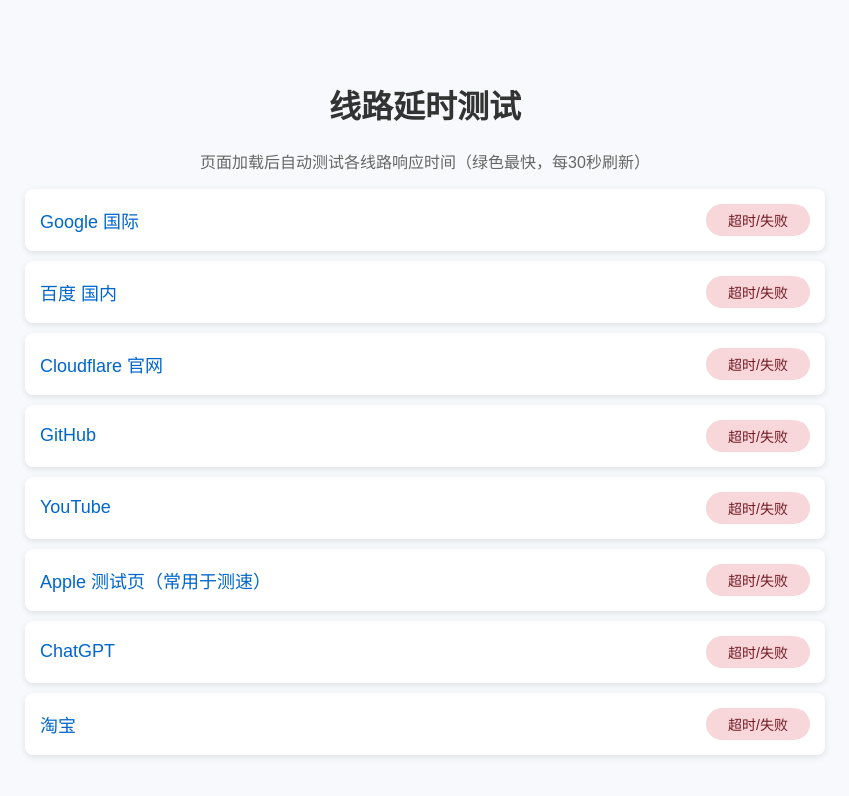
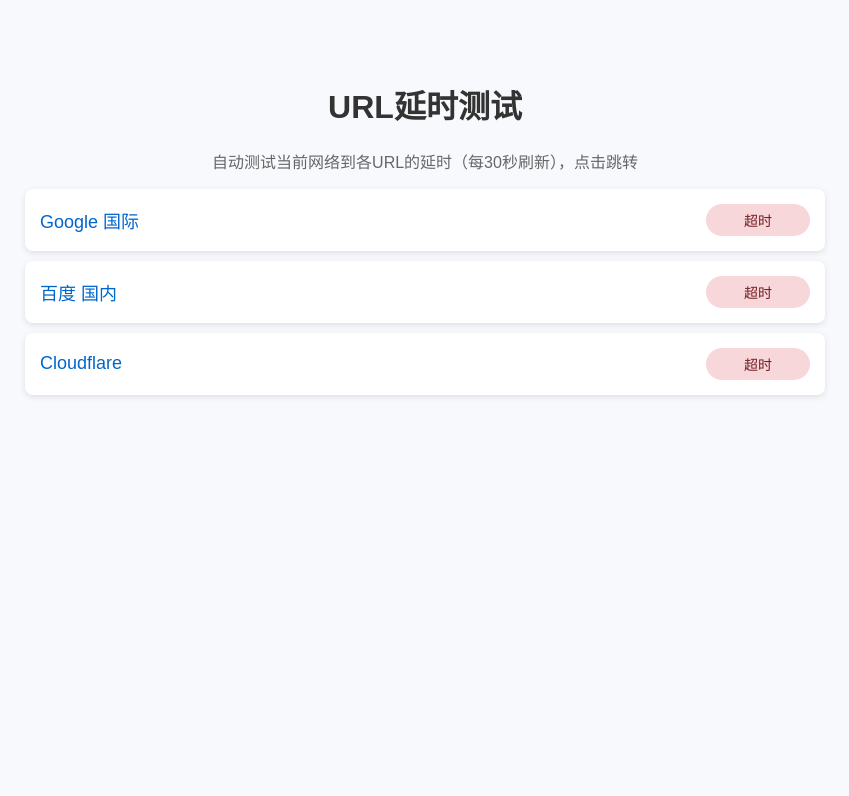
Before and after one commit to kugoucloud/kugoucloud, a plain HTML site: page index.html in a window 1280 px wide. Shown: the whole page, without its empty margins (215-1064 px from the left). Drawn offline with Linux system fonts and the light colour scheme; no server answers.

Commit message:
Update title and content for latency test page

```diff
--- a/index.html
+++ b/index.html
@@ -3,41 +3,14 @@
 <head>
     <meta charset="UTF-8">
     <meta name="viewport" content="width=device-width, initial-scale=1.0">
-    <title>线路延时测试跳转页</title>
+    <title>URL延时测试跳转页</title>
     <style>
-        body {
-            font-family: Arial, sans-serif;
-            max-width: 800px;
-            margin: 40px auto;
-            padding: 20px;
-            background: #f7f9fc;
-            color: #333;
-        }
+        body { font-family: Arial, sans-serif; max-width: 800px; margin: 40px auto; padding: 20px; background: #f7f9fc; color: #333; }
         h1 { text-align: center; }
         .url-list { list-style: none; padding: 0; }
-        .url-item {
-            padding: 15px;
-            margin: 10px 0;
-            background: white;
-            border-radius: 8px;
-            box-shadow: 0 2px 6px rgba(0,0,0,0.1);
-            display: flex;
-            justify-content: space-between;
-            align-items: center;
-        }
-        .url-item a {
-            text-decoration: none;
-            color: #0066cc;
-            font-size: 18px;
-            flex: 1;
-        }
-        .status {
-            font-size: 14px;
-            padding: 6px 12px;
-            border-radius: 20px;
-            min-width: 80px;
-            text-align: center;
-        }
+        .url-item { padding: 15px; margin: 10px 0; background: white; border-radius: 8px; box-shadow: 0 2px 6px rgba(0,0,0,0.1); display: flex; justify-content: space-between; align-items: center; }
+        .url-item a { text-decoration: none; color: #0066cc; font-size: 18px; flex: 1; }
+        .status { font-size: 14px; padding: 6px 12px; border-radius: 20px; min-width: 80px; text-align: center; }
         .testing { background: #ddd; color: #666; }
         .good { background: #d4edda; color: #155724; }
         .medium { background: #fff3cd; color: #856404; }
@@ -45,10 +18,11 @@
     </style>
 </head>
 <body>
-    <h1>线路延时测试</h1>
-    <p style="text-align:center;color:#666;">页面加载后自动测试各线路响应时间（绿色最快，每30秒刷新）</p>
+    <h1>URL延时测试</h1>
+    <p style="text-align:center;color:#666;">自动测试当前网络到各URL的延时（每30秒刷新），点击跳转</p>
 
-    <ul class="url-list" id="urlList">
+    <ul class="url-list">
+        <!-- 添加你的URL和名称 -->
         <li class="url-item">
             <a href="https://www.google.com" target="_blank">Google 国际</a>
             <span class="status testing">测试中...</span>
@@ -58,67 +32,35 @@
             <span class="status testing">测试中...</span>
         </li>
         <li class="url-item">
-            <a href="https://www.cloudflare.com" target="_blank">Cloudflare 官网</a>
+            <a href="https://www.cloudflare.com" target="_blank">Cloudflare</a>
             <span class="status testing">测试中...</span>
         </li>
-        <li class="url-item">
-            <a href="https://github.com" target="_blank">GitHub</a>
-            <span class="status testing">测试中...</span>
-        </li>
-        <li class="url-item">
-            <a href="https://www.youtube.com" target="_blank">YouTube</a>
-            <span class="status testing">测试中...</span>
-        </li>
-        <li class="url-item">
-            <a href="https://www.apple.com/library/test/success.html" target="_blank">Apple 测试页（常用于测速）</a>
-            <span class="status testing">测试中...</span>
-        </li>
-        <li class="url-item">
-            <a href="https://chat.openai.com" target="_blank">ChatGPT</a>
-            <span class="status testing">测试中...</span>
-        </li>
-        <li class="url-item">
-            <a href="https://www.taobao.com" target="_blank">淘宝</a>
-            <span class="status testing">测试中...</span>
-        </li>
+        <!-- 继续添加更多 -->
     </ul>
 
     <script>
         const urls = [
             { name: "Google 国际", url: "https://www.google.com" },
             { name: "百度 国内", url: "https://www.baidu.com" },
-            { name: "Cloudflare 官网", url: "https://www.cloudflare.com" },
-            { name: "GitHub", url: "https://github.com" },
-            { name: "YouTube", url: "https://www.youtube.com" },
-            { name: "Apple 测试页", url: "https://www.apple.com/library/test/success.html" },
-            { name: "ChatGPT", url: "https://chat.openai.com" },
-            { name: "淘宝", url: "https://www.taobao.com" }
+            { name: "Cloudflare", url: "https://www.cloudflare.com" }
+            // 添加更多 { name: "名称", url: "https://example.com" }
         ];
 
         async function testLatency(url, element) {
             const start = performance.now();
             try {
                 const controller = new AbortController();
-                const timeoutId = setTimeout(() => controller.abort(), 8000);
-
-                await fetch(url, {
-                    method: 'HEAD',
-                    mode: 'no-cors',
-                    signal: controller.signal
-                });
-
+                const timeoutId = setTimeout(() => controller.abort(), 8000); // 8秒超时
+                await fetch(url, { method: 'HEAD', mode: 'no-cors', signal: controller.signal });
                 clearTimeout(timeoutId);
                 const latency = Math.round(performance.now() - start);
-
-                let statusClass = 'good';
-                let text = `${latency}ms`;
+                let statusClass = 'good', text = `${latency}ms`;
                 if (latency > 300) statusClass = 'medium';
                 if (latency > 800) statusClass = 'bad';
-
                 element.textContent = text;
                 element.className = `status ${statusClass}`;
             } catch (err) {
-                element.textContent = '超时/失败';
+                element.textContent = '超时';
                 element.className = 'status bad';
             }
         }
@@ -128,7 +70,6 @@
             items.forEach((item, index) => {
                 const statusEl = item.querySelector('.status');
                 testLatency(urls[index].url, statusEl);
-
                 setInterval(() => {
                     statusEl.textContent = '测试中...';
                     statusEl.className = 'status testing';
```
